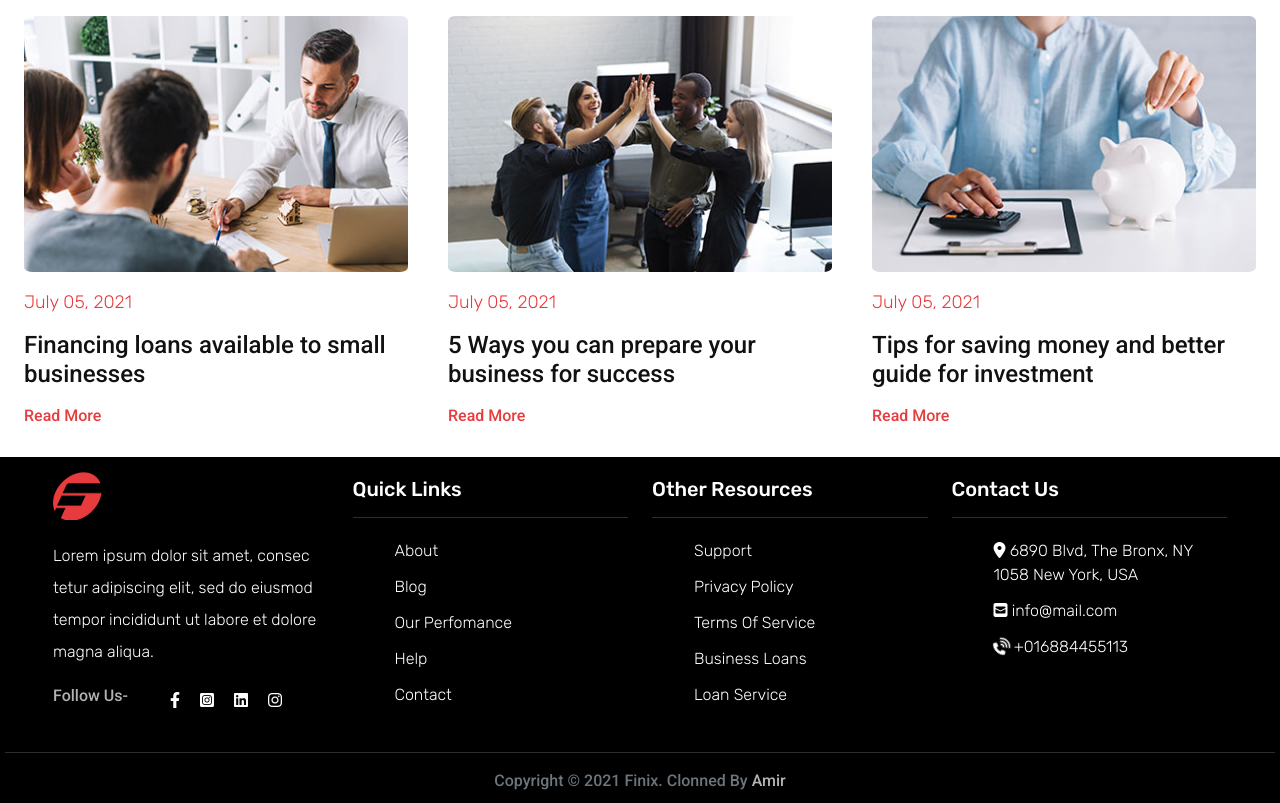
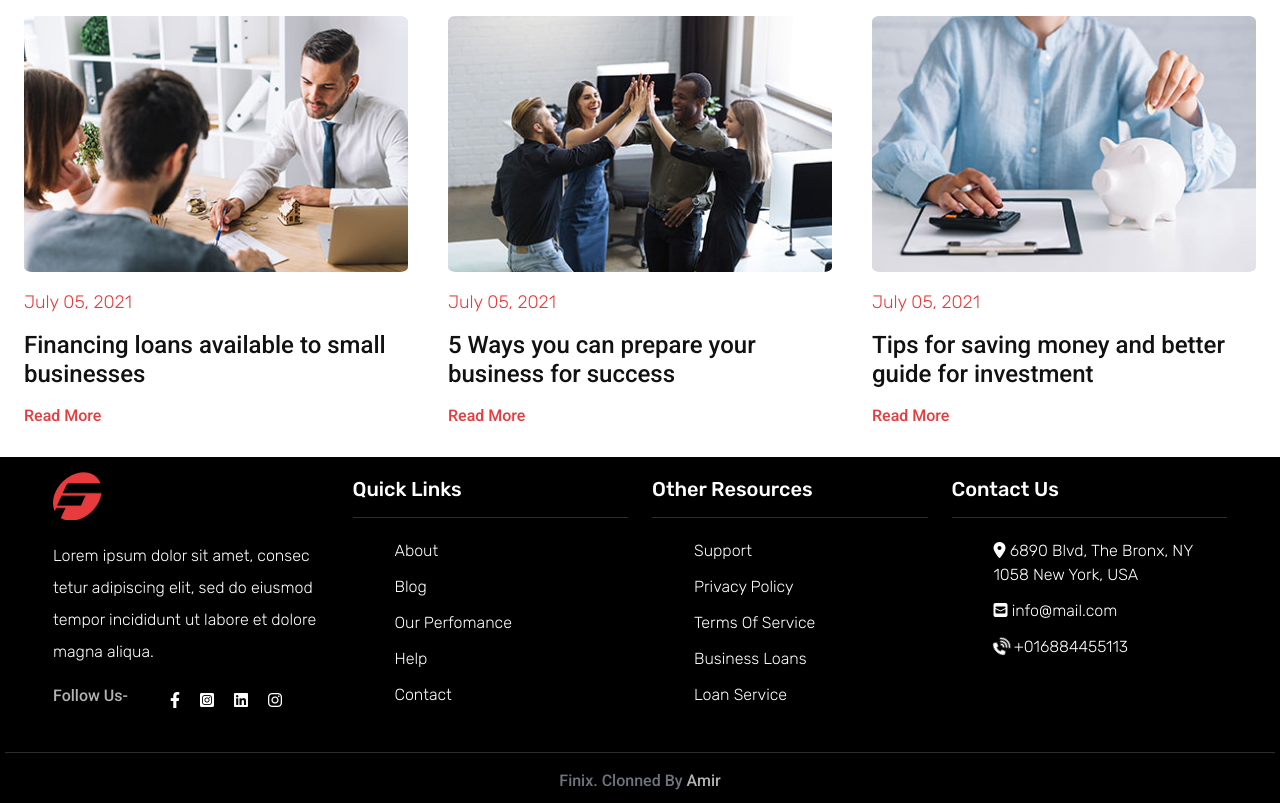
Before and after one commit to Amir6278/finix-templateClone, a plain HTML site: page index.html in a window 1280 px wide. Shown: the part 7597-8400 px from the top of the page. Drawn offline with Linux system fonts and the light colour scheme.

Commit message:
Update index.html

```diff
--- a/index.html
+++ b/index.html
@@ -977,7 +977,7 @@
         <div class="footerBottom text-center">
             <span class="text-secondary">
 
-Copyright © 2021 Finix. Clonned By  </span>Amir</div>
+Finix. Clonned By  </span>Amir</div>
 </footer>
 
 
```
